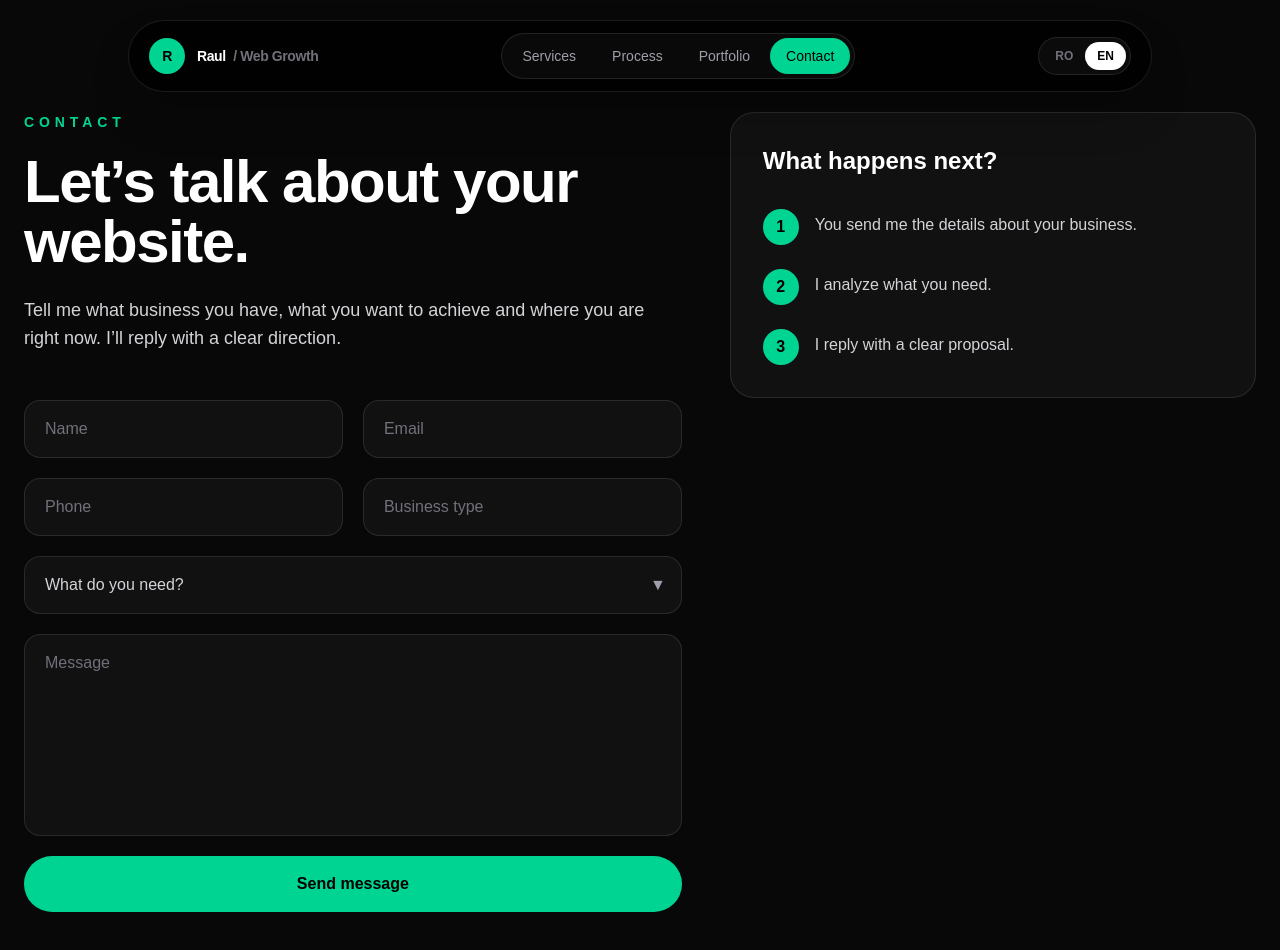
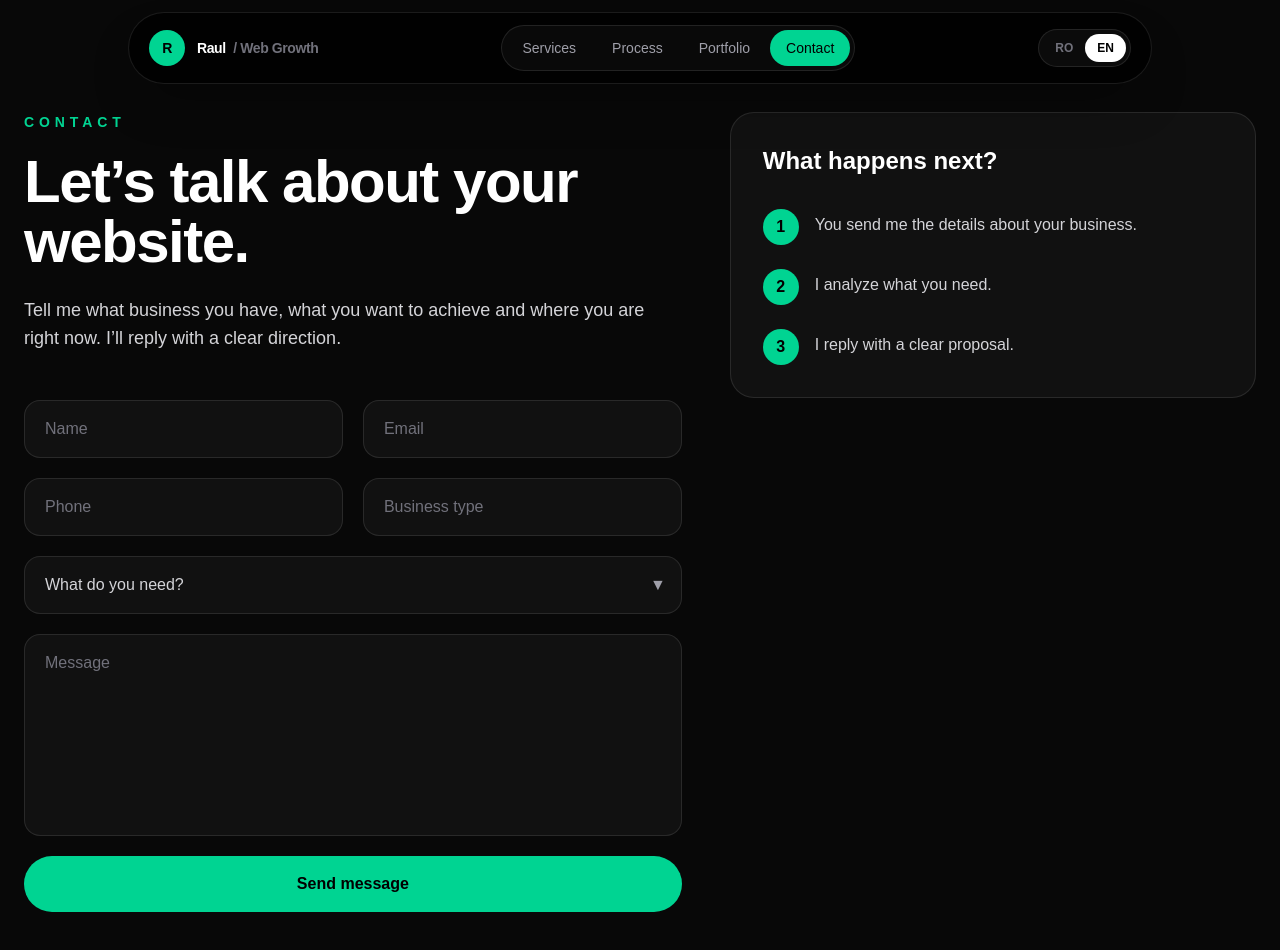
Before and after one commit to RaulRauta/my-business-site, a Next.js app: page /en/contact in a window 1280 px wide. Shown: the top 950 px of the page. Built offline with nearby package versions, Linux system fonts and the light colour scheme.

Commit message:
fix static navbar

```diff
--- a/components/Navbar.tsx
+++ b/components/Navbar.tsx
@@ -10,7 +10,6 @@ type Lang = "ro" | "en";
 export default function Navbar({ lang }: { lang: Lang }) {
   const pathname = usePathname();
 
-  // nu afișăm pe homepage
   if (pathname === `/${lang}`) return null;
 
   const t = translations[lang];
@@ -27,9 +26,8 @@ export default function Navbar({ lang }: { lang: Lang }) {
   }
 
   return (
-    <header className="fixed left-0 top-5 z-50 w-full px-4">
-      <div className="mx-auto flex max-w-5xl items-center justify-between rounded-full border border-white/10 bg-black/80 px-4 py-3 shadow-2xl shadow-black/30 md:px-5">
-        {/* LOGO */}
+    <header className="fixed left-0 top-0 z-50 w-full">
+      <div className="mx-auto mt-3 flex max-w-5xl items-center justify-between rounded-full border border-white/10 bg-black/80 px-4 py-3 shadow-2xl shadow-black/30 md:px-5">
         <Link
           href={`/${lang}`}
           className="group flex items-center gap-3 font-semibold tracking-tight"
@@ -44,7 +42,6 @@ export default function Navbar({ lang }: { lang: Lang }) {
           </span>
         </Link>
 
-        {/* DESKTOP NAV */}
         <nav className="hidden items-center gap-1 rounded-full border border-white/10 bg-white/[0.03] p-1 md:flex">
           {navItems.map((item) => {
             const isActive = pathname === item.href;
@@ -76,9 +73,7 @@ export default function Navbar({ lang }: { lang: Lang }) {
           })}
         </nav>
 
-        {/* RIGHT SIDE */}
         <div className="flex items-center gap-2">
-          {/* LANGUAGE SWITCH */}
           <div className="flex items-center rounded-full border border-white/10 bg-white/[0.04] p-1">
             <Link
               href={switchLang("ro")}
```
